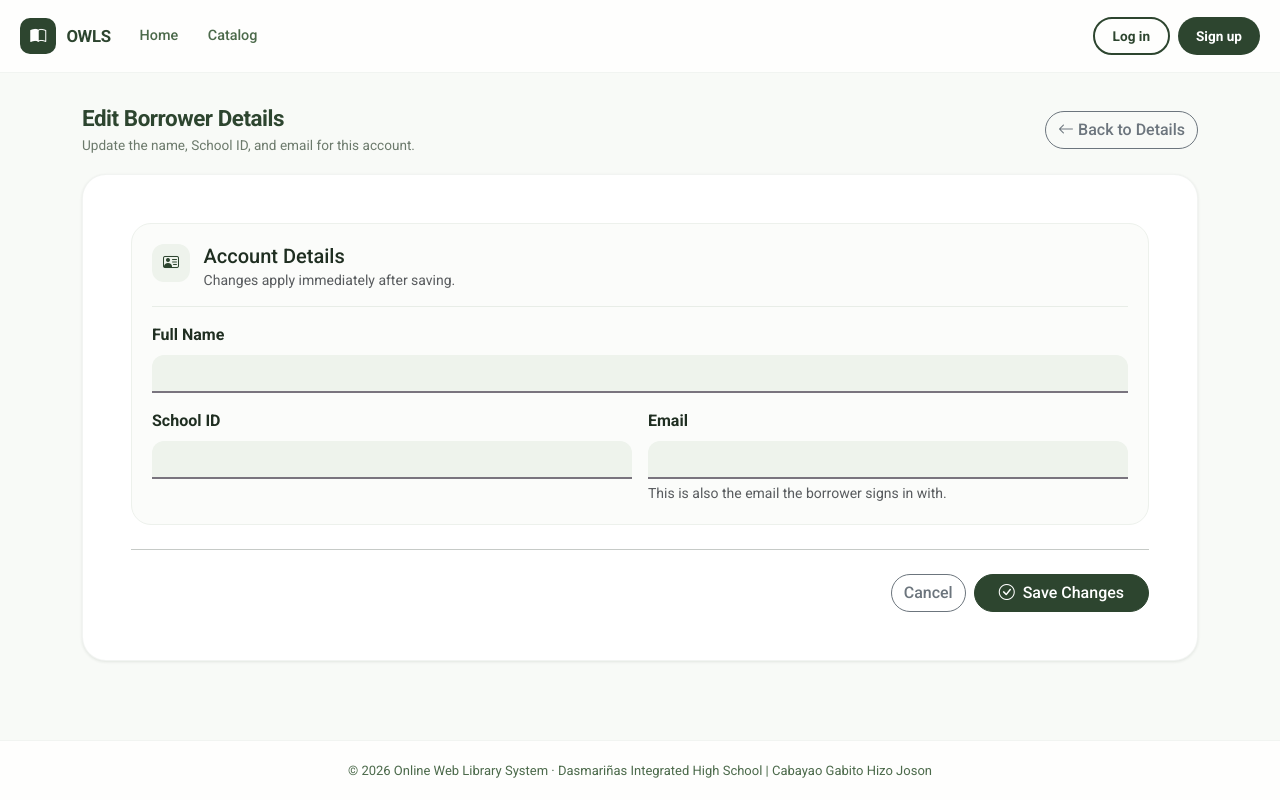
After one commit to Gilgamesh-33/OWLS, an ASP.NET Core app: template Views/Users/Edit.cshtml in a window 1280 px wide. The commit adds this page. Run offline with ASP.NET Core 8, Linux system fonts and the light colour scheme; the template is opened without the code that fills it, so the values that code supplies are empty; the project's own start-up code is not run, and a stand-in starts its controllers and pages; some libraries are stand-ins or nearby versions.

Commit message:
Final Push

```diff
--- /dev/null
+++ b/Views/Users/Edit.cshtml
@@ -0,0 +1,61 @@
+@model EditBorrowerViewModel
+@{
+    ViewData["Title"] = "Edit " + (Model.IsAdmin ? "User" : "Borrower");
+}
+@await Html.PartialAsync("_PageHeader", new PageHeaderViewModel
+{
+    Title = "Edit " + (Model.IsAdmin ? "User" : "Borrower") + " Details",
+    Subtitle = "Update the name, School ID, and email for this account.",
+    Actions = @<a class="btn btn-outline-secondary" asp-action="Details" asp-route-id="@Model.Id"><i class="bi bi-arrow-left me-1"></i>Back to Details</a>
+})
+
+<div class="card form-card-pro">
+    <div class="card-body p-4 p-lg-5">
+        <form asp-action="Edit" method="post">
+            <input type="hidden" asp-for="Id" />
+            <div asp-validation-summary="ModelOnly" class="alert alert-danger py-2" role="alert"></div>
+
+            <div class="form-section mb-4">
+                <div class="form-section-header">
+                    <div class="form-section-icon"><i class="bi bi-person-vcard"></i></div>
+                    <div>
+                        <h5 class="mb-0">Account Details</h5>
+                        <small class="text-muted">Changes apply immediately after saving.</small>
+                    </div>
+                </div>
+                <div class="row g-3">
+                    <div class="col-12">
+                        <label asp-for="FullName" class="form-label fw-semibold"></label>
+                        <input asp-for="FullName" class="form-control" autocomplete="off" />
+                        <span asp-validation-for="FullName" class="text-danger small"></span>
+                    </div>
+                    <div class="col-md-6">
+                        <label asp-for="IdNumber" class="form-label fw-semibold"></label>
+                        <input asp-for="IdNumber" class="form-control" autocomplete="off" />
+                        <span asp-validation-for="IdNumber" class="text-danger small"></span>
+                    </div>
+                    <div class="col-md-6">
+                        <label asp-for="Email" class="form-label fw-semibold"></label>
+                        @if (Model.IsAdmin)
+                        {
+                            <input asp-for="Email" class="form-control" readonly />
+                            <div class="form-text">The admin email cannot be changed here.</div>
+                        }
+                        else
+                        {
+                            <input asp-for="Email" class="form-control" type="email" autocomplete="off" />
+                            <div class="form-text">This is also the email the borrower signs in with.</div>
+                        }
+                        <span asp-validation-for="Email" class="text-danger small"></span>
+                    </div>
+                </div>
+            </div>
+
+            <hr class="my-4" />
+            <div class="d-flex flex-wrap gap-2 justify-content-end">
+                <a class="btn btn-outline-secondary" asp-action="Details" asp-route-id="@Model.Id">Cancel</a>
+                <button type="submit" class="btn btn-primary px-4"><i class="bi bi-check-circle me-1"></i> Save Changes</button>
+            </div>
+        </form>
+    </div>
+</div>
```
Also changed, not shown: Controllers/UsersController.cs (+70 -1 lines), Models/ViewModels.cs (+16 -0 lines), Views/Users/Details.cshtml (+22 -10 lines).
